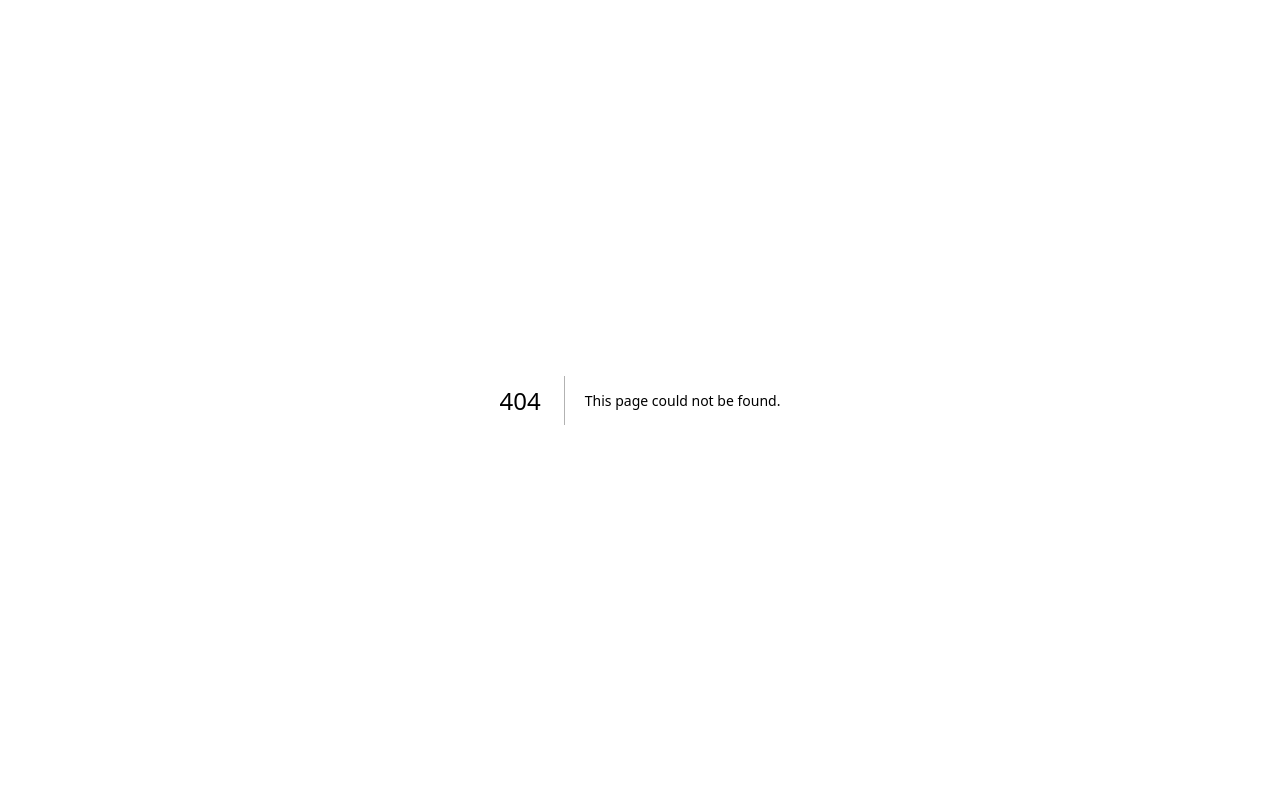
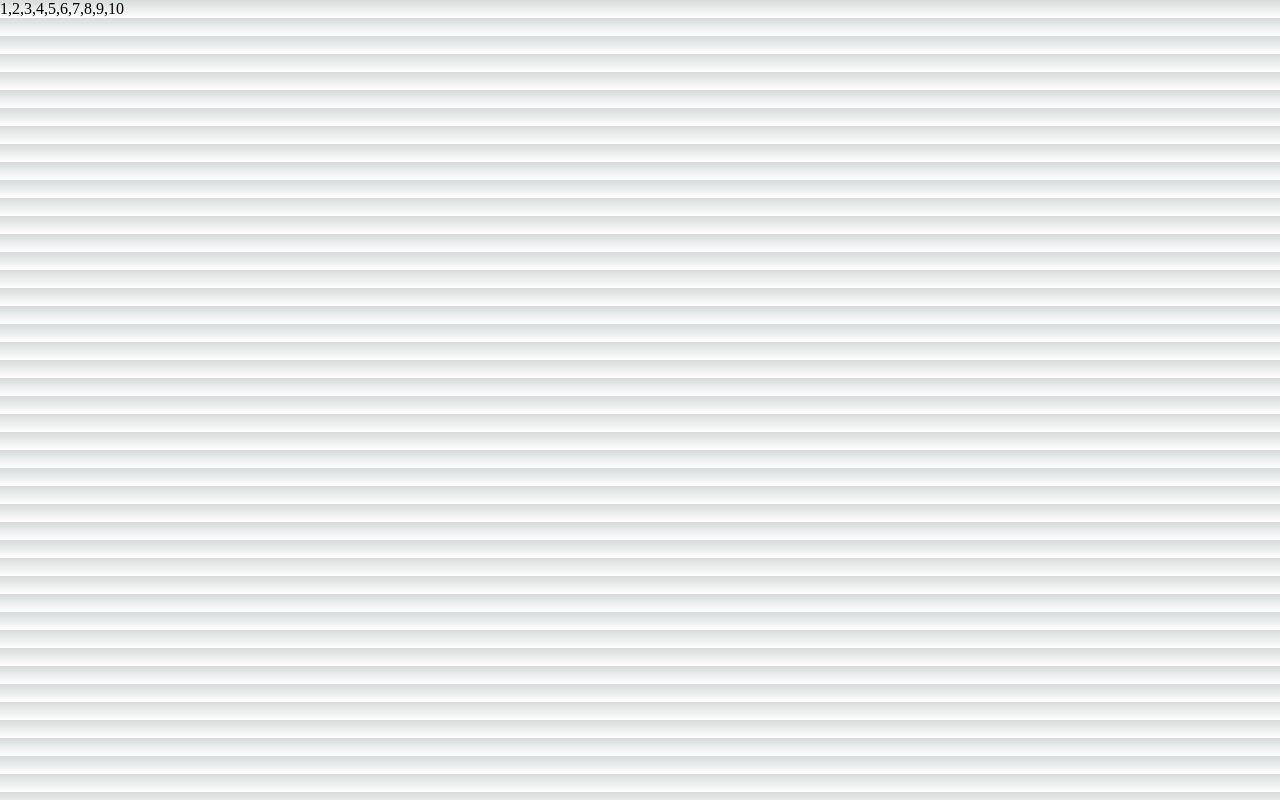
Before and after one commit to carlosR-siqueira/NextJs-aula-udemy, a Next.js app: page /basicos/lista2 in a window 1280 px wide. Before the commit this address had no page. Built offline with nearby package versions, Linux system fonts and the light colour scheme.

Commit message:
exercícios - JS e JSX

```diff
--- /dev/null
+++ b/pages/basicos/lista2.jsx
@@ -0,0 +1,67 @@
+function gerarLista() {
+    const lista = [
+        <span>1,</span>,
+        <span>2,</span>,
+        <span>3,</span>,
+        <span>4,</span>,
+        <span>5,</span>,
+        <span>6,</span>,
+        <span>7,</span>,
+        <span>8,</span>,
+        <span>9,</span>,
+        <span>10</span>
+    ]
+
+    return lista
+}
+
+export default function lista() {
+    return  <div>
+            {gerarLista()}
+        </div>
+
+}
+
+
+
+
+
+
+
+
+
+
+
+
+
+
+
+
+
+
+
+
+
+
+
+
+// export default function lista() {
+//     let lista2 = ""
+
+//     for (let i = 0; i < 11; i++) {
+
+//         lista2 += i + "," + " ";
+
+//     }
+
+//     return (
+//         <div>
+//             <span>
+//                 {lista2}
+//             </span>
+//         </div>
+//     )
+
+
+
+// }
```
Also changed, not shown: pages/basicos/jsx4.jsx (added, +22 -0 lines), pages/basicos/lista1.jsx (added, +17 -0 lines), pages/basicos/lista3.jsx (added, +55 -0 lines).
